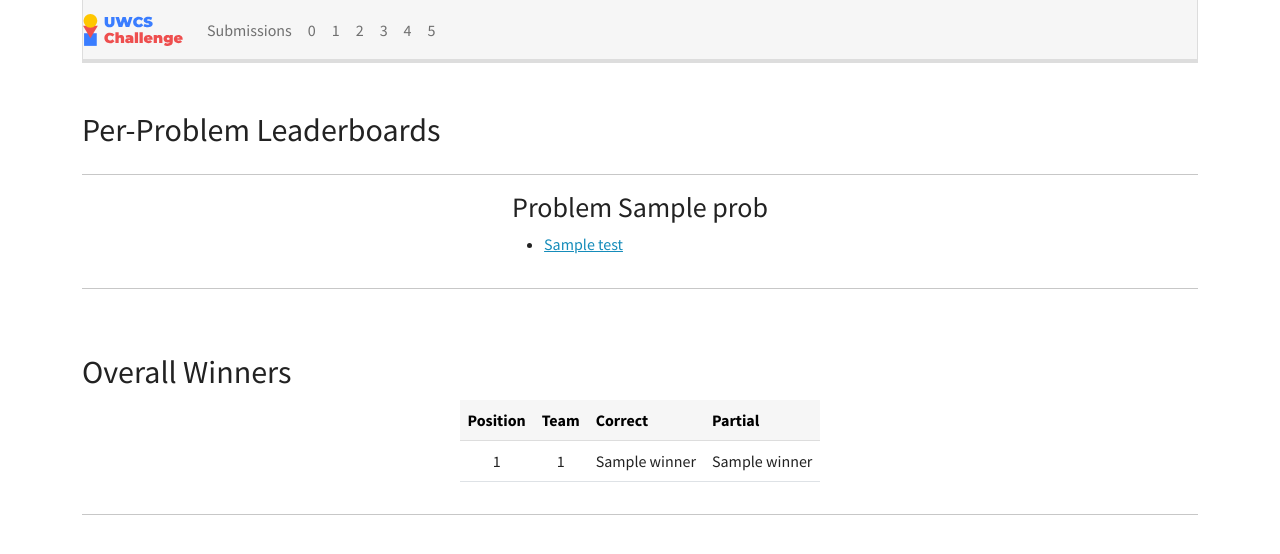
After one commit to UWCS/progcomp-web, a Flask app: template frontend/templates/leaderboard_hub.html in a window 1280 px wide. The commit adds this page. Shown: the top 554 px of the page. Run offline with Flask 2, Linux system fonts and the light colour scheme; the template is opened without the code that fills it: most values are stand-ins (such as "Sample title", 1, 10 or a date in 2020); some libraries are stand-ins or nearby versions.

Commit message:
Added leaderboard hub page

```diff
--- a/backend/problem.py
+++ b/backend/problem.py
@@ -1,10 +1,10 @@
 import os
 
 class Problem:
-    def __init__(self, name: str):
+    def __init__(self, name: str, update=True):
         self.name = name
         self.test_names : list[str] = []
-        self.update()
+        if update: self.update()
 
     def update(self):
         path = os.path.join(os.getcwd(), "problems", self.name, "input")
--- a/frontend/templates/leaderboard.html
+++ b/frontend/templates/leaderboard.html
@@ -16,7 +16,7 @@
             <thead>
             <tr class="table-light">
                 <th scope="col">Position</th>
-                <th scope="col">Team</th>
+                <th scope="col" class="text-center">Team</th>
                 <th scope="col">Score</th>
                 <th scope="col">Timestamp</th>
             </tr>
--- /dev/null
+++ b/frontend/templates/leaderboard_hub.html
@@ -0,0 +1,55 @@
+{% extends 'base.html' %}
+
+{% block title %}Leaderboard{% endblock %}
+
+{% block content %}
+
+<div class="row pt-5" id="header">
+    <h2>Per-Problem Leaderboards</b></h2>
+</div>
+
+<hr>
+
+<div class="row justify-content-center">
+    <div class="col-auto">
+        {% for prob in problems %}
+            <h3>Problem {{ prob.name }}</h3>
+            <ul>
+                {% for test in prob.test_names %}
+                    <li><a href="leaderboard/{{ prob.name }}/{{ test }}">{{ test }}</a></li>
+                {% endfor %}
+            </ul>
+        {% endfor %}
+    </div>
+</div>
+<hr>
+
+<div class="row pt-5" id="header">
+    <h2>Overall Winners</b></h2>
+</div>
+<div class="row justify-content-center">
+    <div class="col-auto">
+        <table class="table table-hover">
+            <thead>
+            <tr class="table-light">
+                <th scope="col">Position</th>
+                <th scope="col" class="text-center">Team</th>
+                <th scope="col">Correct</th>
+                <th scope="col">Partial</th>
+            </tr>
+            </thead>
+            <tbody>
+                {% for winner in winners %}
+                <tr class="{{row_color}}">
+                    <td class="text-center">{{ loop.index }}</td>
+                    <td class="text-center">{{ winner[0] }}</td>
+                    <td class="text-center">{{ winner[1] }}</td>
+                    <td class="text-center">{{ winner[2] }}</td>
+                </tr>
+                {% endfor %}
+            </tbody>
+        </table>
+    </div>
+</div>
+<hr>
+{% endblock %}
```
Also changed, not shown: frontend/routes.py (+31 -2 lines), winner.py (+6 -4 lines).
